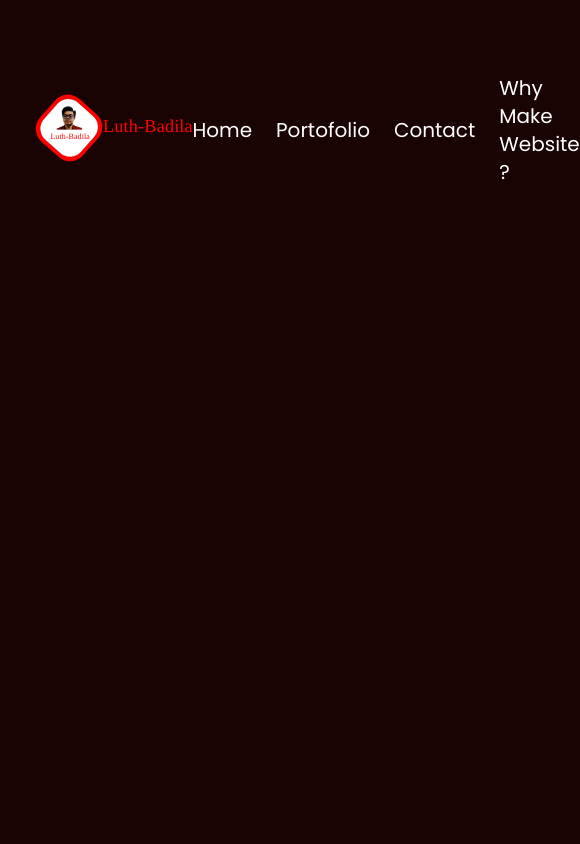
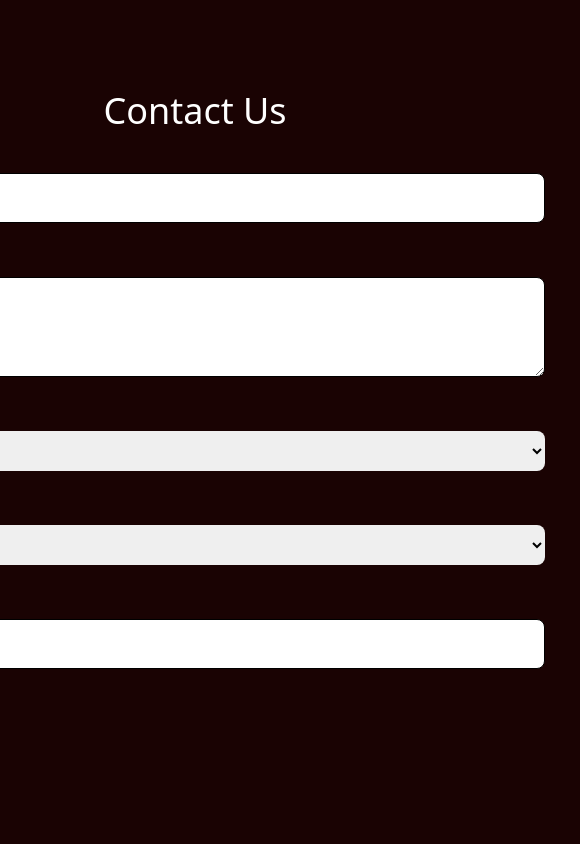
Before and after one commit to Luth-Badila/Luth-Badila, a React (Vite) app: page /contact in a window 390 px wide. Shown: the top 844 px of the page, 580 px wide, since content can reach past the window. Built offline with nearby package versions, Linux system fonts and the light colour scheme.

Commit message:
added conatct.jsx but not responsive

```diff
--- a/src/App.jsx
+++ b/src/App.jsx
@@ -6,6 +6,7 @@ import Hero from "./components/Hero";
 import Navbar from "./components/Navbar";
 import Stats from "./components/Stats";
 import Portofolio from "./components/Portofolio";
+import Contact from "./components/Contact";
 
 const App = () => {
   return (
@@ -21,22 +22,9 @@ const App = () => {
               </div>
             }
           />
-          <Route
-            path="/whymakewebsite"
-            element={
-              <div>
-                <Business />
-              </div>
-            }
-          />
-          <Route
-            path="/portofolio"
-            element={
-              <div>
-                <Portofolio />
-              </div>
-            }
-          />
+          <Route path="/whymakewebsite" element={<Business />} />
+          <Route path="/portofolio" element={<Portofolio />} />
+          <Route path="/contact" element={<Contact />} />
         </Routes>
         <Navbar />
       </Router>
--- /dev/null
+++ b/src/components/Contact.jsx
@@ -0,0 +1,35 @@
+import React from "react";
+
+const Contact = () => {
+  return (
+    <>
+      <div className="h-[100vh] flex flex-col justify-center items-center">
+        <h2 className="text-white text-4xl">Contact Us</h2>
+        <form className="flex flex-col gap-3 w-[700px]">
+          <label className="text-[20px] text-white">Subject</label>
+          <input type="text" required className="h-[50px] border border-black p-2 rounded-lg" />
+          <label className="text-[20px] text-white">Message</label>
+          <textarea required className="h-[100px] border border-black p-2 rounded-lg" />
+          <label className="text-[20px] text-white">Web Type :</label>
+          <select className="p-2 rounded-lg">
+            <option>Portofolio</option>
+            <option>E-Commerce</option>
+            <option>Company Profile</option>
+          </select>
+          <label className="text-[20px] text-white">Backend :</label>
+          <select className="p-2 rounded-lg">
+            <option>Sanity</option>
+            <option>MySql</option>
+            <option>MongoDB</option>
+            <option>JSON Server</option>
+          </select>
+          <label className="text-[20px] text-white">Note :</label>
+          <input type="text" required className="h-[50px] border border-black p-2 rounded-lg" />
+          <button className="bg-red-gradient text-white rounded-lg cursor-pointer w-[130px] p-3">Send Message</button>
+        </form>
+      </div>
+    </>
+  );
+};
+
+export default Contact;
--- a/src/components/Hero.jsx
+++ b/src/components/Hero.jsx
@@ -9,7 +9,7 @@ import ImageSlider from "./ImageSlider";
 import Slides from "./Slides";
 
 const Hero = () => (
-  <section className={`flex md:flex-row flex-col h-[64.2vh]`}>
+  <section className={`flex md:flex-row flex-col sm:h-[64.2vh] h-[95vh]`}>
     <motion.div className={`flex-1 ${styles.flexStart} flex-col xl:px-0 sm:px-16 px-6`} initial={{ x: "-100vw" }} animate={{ x: 0 }} transition={{ type: "spring", duration: 1, bounce: 0.3 }}>
       <div className="flex flex-row items-center py-[6px] px-4 rounded-[10px] md-2">
         <img src={discount} alt="discount" className="w-[32px] h-[32px]" />
--- a/src/components/ImageSlider.jsx
+++ b/src/components/ImageSlider.jsx
@@ -62,7 +62,7 @@ const ImageSlider = ({ Slides }) => {
           return (
             <div ref={slideRef} key={i} className={i === currentIndex ? "opacity-[1] ease-in duration-1000" : "opacity-0"}>
               {/* <FaArrowCircleLeft onClick={handleOnPrevClick} size={35} className="absolute top-[50%] left-[20px] hover:text-white rounded-full text-white/70 cursor-pointer select-none z-[100] hover:text-red-700 p-2" /> */}
-              {i === currentIndex && <img src={slide.url} alt="porto image" className="lg:w-[90%] lg:h-[90%] lg:px-0 px-4 w-[100%] h-[100%] relative z-[5]" />}
+              {i === currentIndex && <img src={slide.photo} alt="porto image" className="lg:w-[90%] lg:h-[90%] lg:px-0 px-4 w-[100%] h-[100%] relative z-[5]" />}
               {/* <FaArrowCircleRight onClick={handleOnNextClick} size={35} className="absolute top-[50%] rounded-full right-[90px] text-white/70 hover:text-white cursor-pointer select-none z-[100] hover:text-red-700 p-2" /> */}
             </div>
           );
--- a/src/components/Navbar.jsx
+++ b/src/components/Navbar.jsx
@@ -7,29 +7,29 @@ import { logoHeader } from "../assets";
 
 const Navbar = () => {
   return (
-    <nav className="w-full flex p-8 justify-between items-center navbar mt-12 bg-red h-[19.8vh]">
-      <img src={logoHeader} alt="Luth-Badila" className="mb-2 flex items-center w-[200px] h-[80px]" />
-      <ul className="list-none text-white flex mt-10 sm:mt-0 justify-end items-center gap-6">
-        <li className={`font-poppins font-normal cursor-pointer text-[16px] hover:text-redHover`}>
-          <NavLink to="/" className="flex flex-col items-center gap-1 text-xl sm:mb-0 mb-11">
+    <nav className="w-full flex sm:p-8 px-4 gap-4 justify-between items-center mt-12 bg-red h-[19.8vh]">
+      <img src={logoHeader} alt="Luth-Badila" className="mb-2 flex items-center sm:w-[200px] sm:h-[80px] w-[80px]" />
+      <ul className="list-none text-white flex mt-8 sm:mt-0 justify-end items-center gap-6">
+        <li className={`font-poppins font-normal cursor-pointer hover:text-redHover`}>
+          <NavLink to="/" className="flex flex-col items-center gap-1 sm:text-xl text-xs sm:mb-0 mb-11">
             <FaHome className="sm:flex hidden" size={50} />
-            Home
+            <p>Home</p>
           </NavLink>
         </li>
         <li className={`font-poppins font-normal cursor-pointer text-[16px] hover:text-redHover`}>
-          <NavLink to="/portofolio" className="flex flex-col gap-1 text-xl items-center sm:mb-0 mb-11">
+          <NavLink to="/portofolio" className="flex flex-col gap-1 sm:text-xl text-xs items-center sm:mb-0 mb-11">
             <FaFileCode className="sm:flex hidden" size={50} />
             Portofolio
           </NavLink>
         </li>
         <li className={`font-poppins font-normal cursor-pointer text-[16px] hover:text-redHover`}>
-          <NavLink to="/contact" className="text-xl sm:mb-0 mb-11 flex flex-col items-center gap-1">
+          <NavLink to="/contact" className="sm:text-xl text-xs sm:mb-0 mb-11 flex flex-col items-center gap-1">
             <MdContacts className="sm:flex hidden" size={50} />
             Contact
           </NavLink>
         </li>
         <li className={`font-poppins font-normal cursor-pointer text-[16px] hover:text-redHover`}>
-          <NavLink to="/whymakewebsite" className="text-xl sm:mb-0 mb-11 flex flex-col items-center gap-1">
+          <NavLink to="/whymakewebsite" className="sm:text-xl text-xs sm:mb-0 mb-11 flex flex-col items-center gap-1">
             <RiQuestionnaireFill className="sm:flex hidden" size={50} />
             Why Make Website ?
           </NavLink>
--- a/src/components/Portofolio.jsx
+++ b/src/components/Portofolio.jsx
@@ -10,7 +10,7 @@ const Portofolio = () => {
         {Slides.map((Slide, i) => {
           return (
             <div key={i} class="w-60 p-2 border-[3px] border-slate-100 rounded-xl transform transition-all hover:-translate-y-2 duration-300 shadow-lg hover:shadow-2xl">
-              <img class="h-40 object-cover rounded-xl" alt="gambar" src={Slide.url} />
+              <img class="h-40 object-cover rounded-xl" alt="gambar" src={Slide.photo} />
               <div class="p-2">
                 <h2 class="font-bold text-lg mb-2 text-white">{Slide.title}</h2>
                 <p class="text-sm text-white">{Slide.body}</p>
--- a/src/components/Slides.jsx
+++ b/src/components/Slides.jsx
@@ -2,22 +2,22 @@ import { porto1, porto2, porto3, porto4 } from "../assets";
 
 const Slides = [
   {
-    url: porto1,
+    photo: porto1,
     title: "Simple Movie",
     body: "This website has a feature to catch film api",
   },
   {
-    url: porto2,
+    photo: porto2,
     title: "Weather",
     body: "This website just has a feature to catch the weather data",
   },
   {
-    url: porto3,
+    photo: porto3,
     title: "Complex Movie",
     body: "This website has complex feature",
   },
   {
-    url: porto4,
+    photo: porto4,
     title: "theatre",
   },
 ];
```
